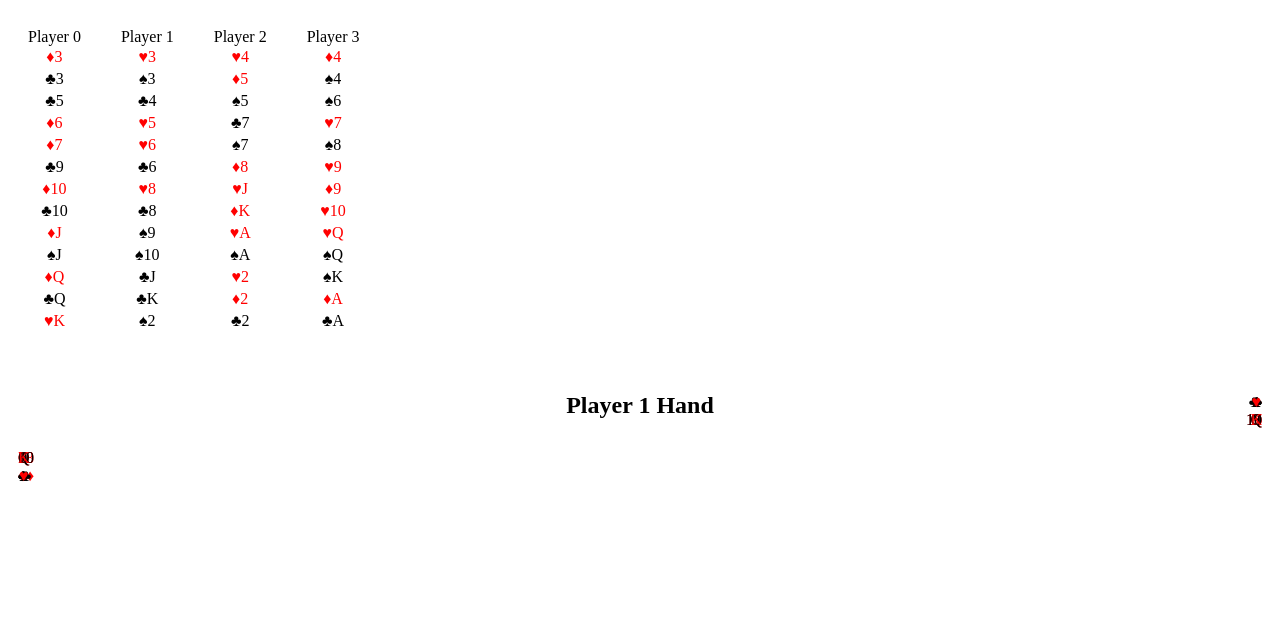
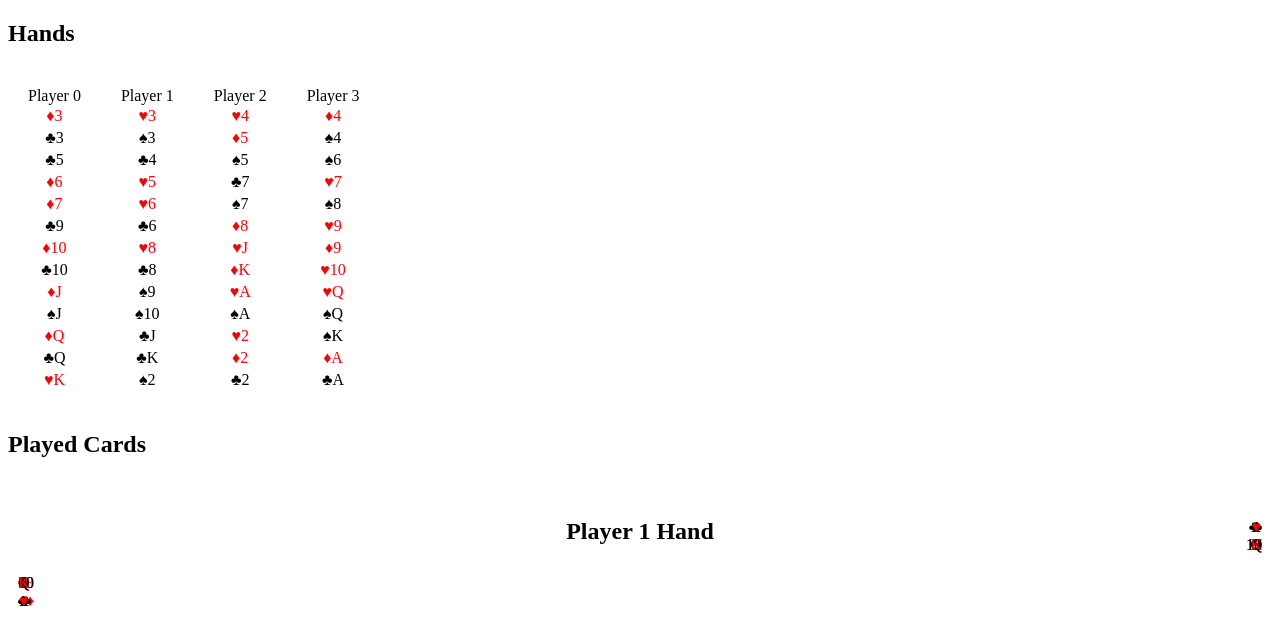
Before and after one commit to amcolash/thirteen-game, a React (Create React App) app: page / in a window 1280 px wide. Shown: the top 644 px of the page. Built offline with nearby package versions, Linux system fonts and the light colour scheme; what typestyle would draw is missing.

Commit message:
player can play a card from hand

```diff
--- a/src/components/App.tsx
+++ b/src/components/App.tsx
@@ -1,6 +1,6 @@
 import React from 'react';
 import { style } from 'typestyle';
-import { Card, Deck, generateDeck, generateHands, shuffleDeck } from '../util/generate';
+import { Card, Deck, generateCardInfo, generateDeck, generateHands, shuffleDeck } from '../util/generate';
 import DebugDeck from './DeckDebug';
 import PlayerHand from './PlayerHand';
 
@@ -52,11 +52,20 @@ class App extends React.Component<{}, GameState> {
       <div className={appStyle}>
         <DebugDeck hands={this.state.hands} />
 
+        <h2>Played Cards</h2>
+        <div style={{ display: 'flex' }}>
+          {this.state.playedCards.map((card: Card) => generateCardInfo(card, false, false, { padding: 4 }))}
+        </div>
+
         <PlayerHand
           player={this.state.currentPlayer}
           hand={this.state.hands[this.state.currentPlayer]}
           playCard={(card: Card) => {
-            console.log(card);
+            // Make a duplicate copy of the hands, then filter out from the current player hand
+            const hands = [...this.state.hands];
+            hands[this.state.currentPlayer] = hands[this.state.currentPlayer].filter((value: Card) => value !== card);
+
+            this.setState({ hands, playedCards: [...this.state.playedCards, card] });
           }}
         />
       </div>
--- a/src/components/DeckDebug.tsx
+++ b/src/components/DeckDebug.tsx
@@ -7,6 +7,8 @@ interface DebugDeckProps {
 
 export default function DeckDebug(props: DebugDeckProps) {
   return (
+    <React.Fragment>
+      <h2>Hands</h2>
       <div style={{ display: 'flex', borderRadius: 10, background: 'rgba(255,255,255,0.35)' }}>
         {props.hands.map((hand, index) => (
           <div style={{ padding: 20 }} key={index}>
@@ -15,5 +17,6 @@ export default function DeckDebug(props: DebugDeckProps) {
           </div>
         ))}
       </div>
+    </React.Fragment>
   );
 }
--- a/src/components/PlayerCard.tsx
+++ b/src/components/PlayerCard.tsx
@@ -46,7 +46,7 @@ interface PlayerCardProps {
 
 export default function PlayerCard(props: PlayerCardProps) {
   return (
-    <Draggable>
+    <Draggable onStop={() => props.playCard(props.card)} key={props.card.suit + props.card.value}>
       {/*Draggable does not play nice with pre-styled transforms - thinking emoji...*/}
       <div
         className={cardStlying}
@@ -54,7 +54,6 @@ export default function PlayerCard(props: PlayerCardProps) {
           marginLeft: props.index === 0 ? 8 : undefined,
           // transform: `rotate(${lerp(-20, 20, props.index / 13)}deg) translateY(${lerpMulti(props.index / 13, [0, -20, -30, -20, 0]) + 10}px)`,
         }}
-        onClick={() => props.playCard(props.card)}
       >
         <div style={{ position: 'absolute', top: size / 3, left: size / 3 }}>{generateCardInfo(props.card, true, true)}</div>
         <div style={{ position: 'absolute', bottom: size / 3, right: size / 3 }}>{generateCardInfo(props.card, true, false)}</div>
```
Lines whose indentation alone changed are shown as unchanged.
